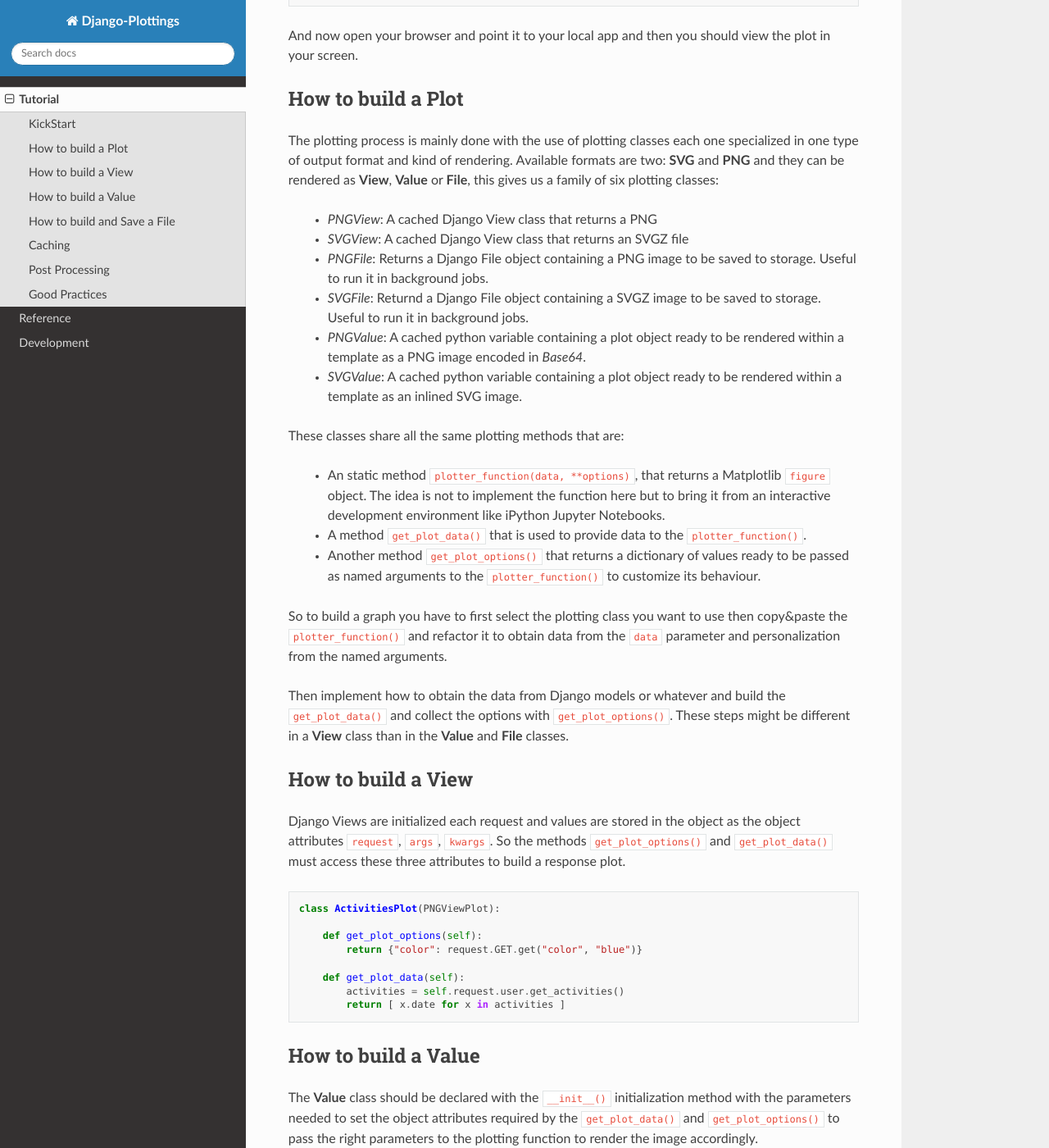
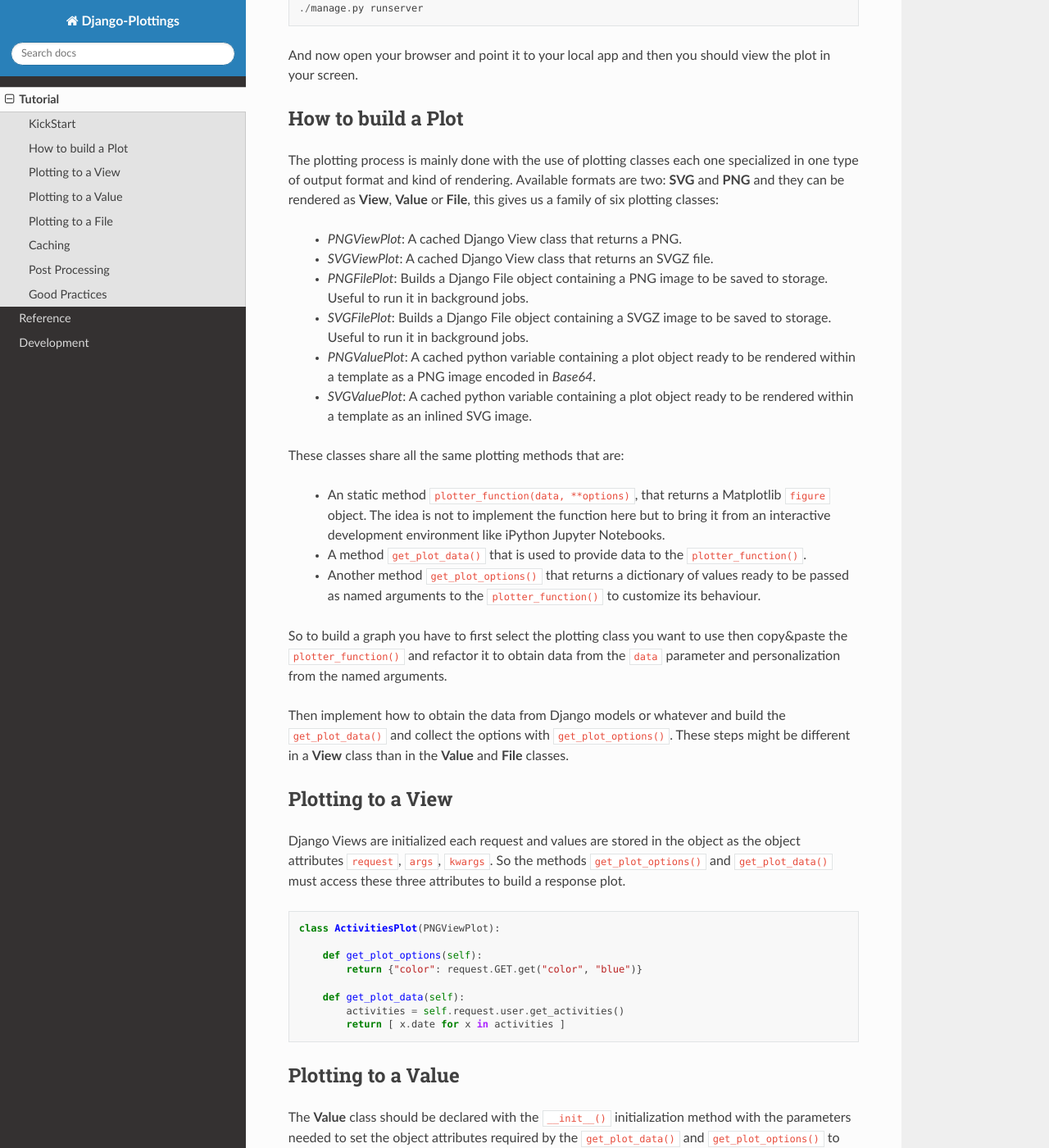
Before and after one commit to llou/django-plottings, a Sphinx documentation site: the page built from docs/tutorials.rst, in a window 1280 px wide and 1400 px high, scrolled down 1751 px. Shown: the whole window at 82% size. Built offline with Sphinx 7.4.7 and the Read the Docs theme 2.0.0, drawn with Linux system fonts in a browser that asks for light colours; some of the changed text lies outside the part shown.

Commit message:
add docs and minor refactoring

```diff
--- a/docs/tutorials.rst
+++ b/docs/tutorials.rst
@@ -59,12 +61,12 @@ Setup the template ``plot.html`` in your apps template directory:
 
 .. code::
 
-      ...
+      <html>
       <body>
         <h1>My plot</h1>
         {{ plot }}
       </body>
-      ...
+      </html>
 
 And finally add a route to your plot view in your apps ``url.py``
 
@@ -94,17 +96,15 @@ specialized in one type of output format and kind of rendering. Available
 formats are two: **SVG** and **PNG** and they can be rendered as **View**,
 **Value** or **File**, this gives us a family of six plotting classes:
 
- - *PNGView*: A cached Django View class that returns a PNG
- - *SVGView*: A cached Django View class that returns an SVGZ file
- - *PNGFile*: Returns a Django File object containing a PNG image to be saved
-   to
-   storage. Useful to run it in background jobs.
- - *SVGFile*: Returnd a Django File object containing a SVGZ image to be saved
-   to
-   storage. Useful to run it in background jobs.
- - *PNGValue*: A cached python variable containing a plot object ready to be
+ - *PNGViewPlot*: A cached Django View class that returns a PNG.
+ - *SVGViewPlot*: A cached Django View class that returns an SVGZ file.
+ - *PNGFilePlot*: Builds a Django File object containing a PNG image to be
+   saved to storage. Useful to run it in background jobs.
+ - *SVGFilePlot*: Builds a Django File object containing a SVGZ image to be
+   saved to storage. Useful to run it in background jobs.
+ - *PNGValuePlot*: A cached python variable containing a plot object ready to be
    rendered within a template as a PNG image encoded in *Base64*.
- - *SVGValue*: A cached python variable containing a plot object ready to be
+ - *SVGValuePlot*: A cached python variable containing a plot object ready to be
    rendered within a template as an inlined SVG image.
 
 These classes share all the same plotting methods that are:
@@ -128,8 +128,8 @@ the ``get_plot_data()`` and collect the options with ``get_plot_options()``.
 These steps might be different in a **View** class than in the **Value** and
 **File** classes.
 
-How to build a View
--------------------
+Plotting to a View
+------------------
 
 Django Views are initialized each request and values are stored in the object
 as the object attributes ``request``, ``args``, ``kwargs``. So the methods
@@ -148,8 +148,8 @@ attributes to build a response plot.
             return [ x.date for x in activities ]
 
 
-How to build a Value
---------------------
+Plotting to a Value
+-------------------
 
 The **Value** class should be declared with the ``__init__()`` initialization
 method with the parameters needed to set the object attributes required by
@@ -182,8 +182,8 @@ to the template as another value to be rendered.
         return render(request, "activities.html", {"a_plot": a_plot})
 
 
-How to build and Save a File
-----------------------------
+Plotting to a File
+------------------
 
 The **File** class should be declared with the ``__init__()`` initialization
 method with the parameters needed to set the object attributes required by
```
Also changed, not shown: other parts of docs/tutorials.rst (+7 -5 lines), docs/development.rst (+21 -9 lines), docs/reference.rst (+6 -6 lines), 4 other files.
